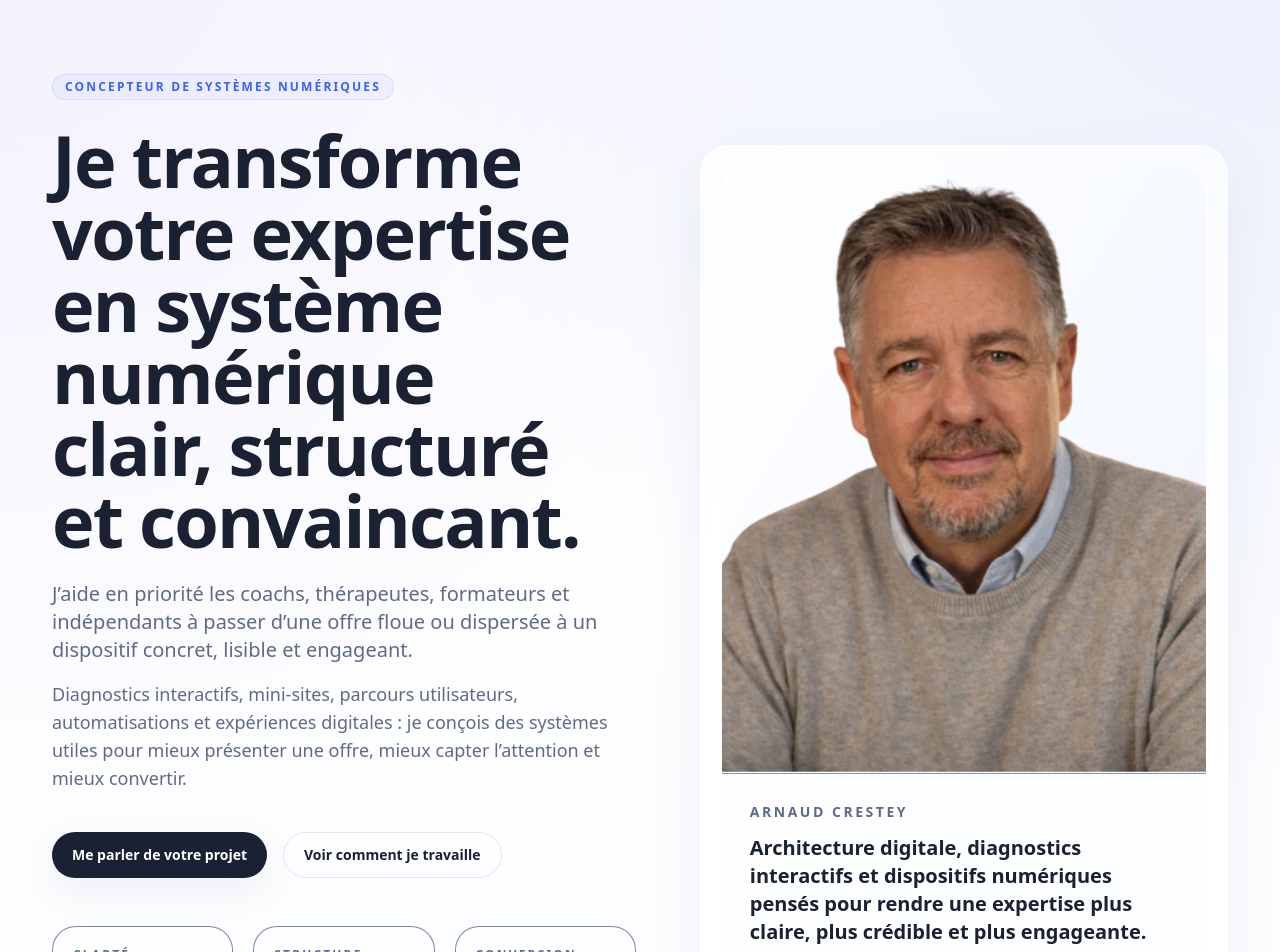
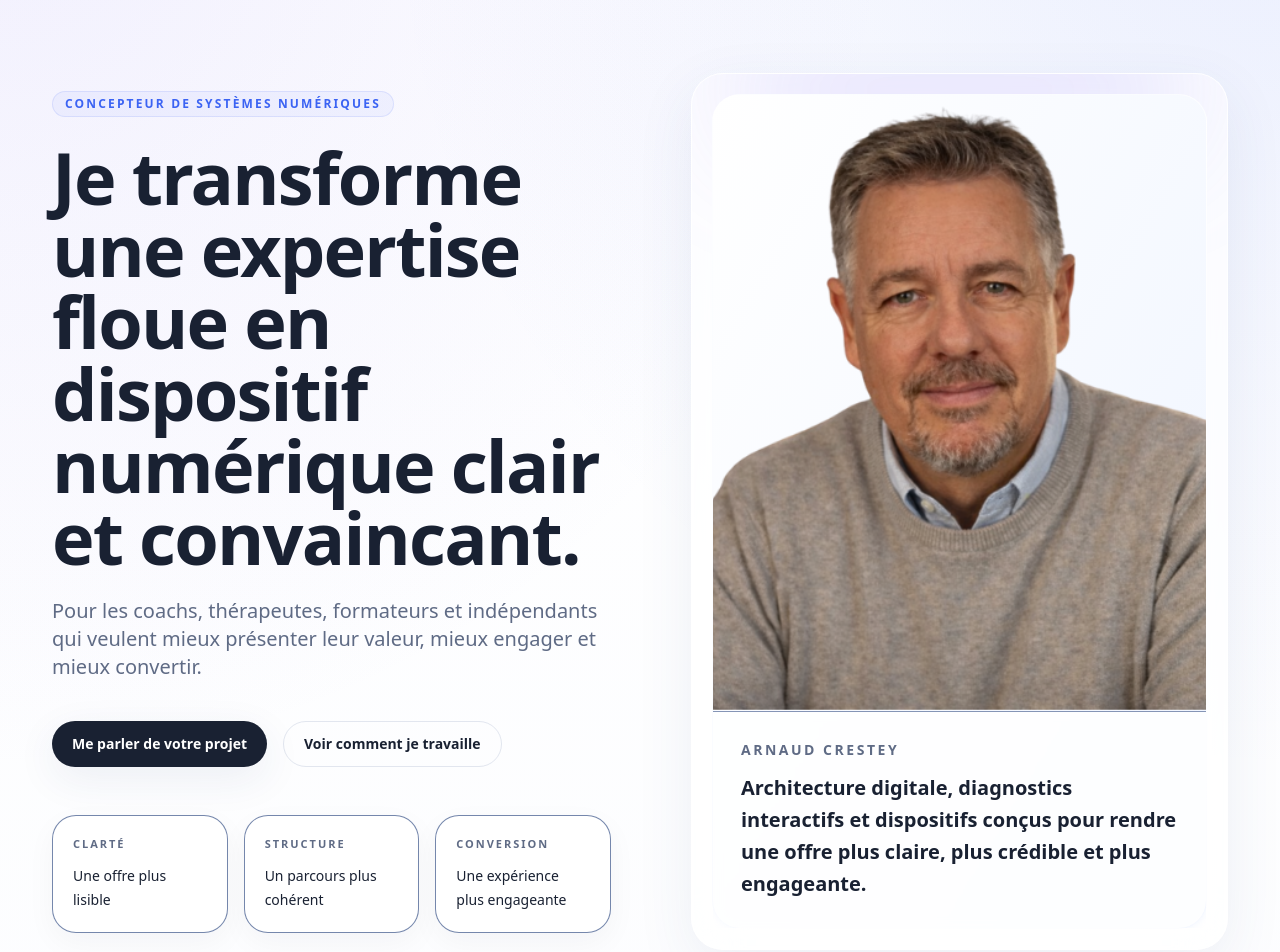
Before and after one commit to arnaudcrestey/portail-site-vitrine, a Next.js app: page / in a window 1280 px wide. Shown: the part 120-1072 px from the top of the page. Built offline with nearby package versions, Linux system fonts and the light colour scheme.

Commit message:
Update hero.tsx

```diff
--- a/components/hero.tsx
+++ b/components/hero.tsx
@@ -4,22 +4,16 @@ import { ButtonLink, Surface } from '@/components/ui';
 export function HomeHero() {
   return (
     <section className="relative overflow-hidden">
-      <div className="container-layout section-spacing grid items-center gap-12 lg:grid-cols-[1.05fr_0.95fr] lg:gap-16">
+      <div className="container-layout section-spacing grid items-center gap-12 lg:grid-cols-[1.02fr_0.98fr] lg:gap-20">
         <div>
           <span className="section-eyebrow">Concepteur de systèmes numériques</span>
 
-          <h1 className="mt-6 max-w-3xl text-balance text-5xl font-semibold leading-[1.02] sm:text-6xl lg:text-7xl">
-            Je transforme votre expertise en système numérique clair, structuré et convaincant.
+          <h1 className="mt-6 max-w-3xl text-balance text-5xl font-semibold leading-[0.98] sm:text-6xl lg:text-7xl">
+            Je transforme une expertise floue en dispositif numérique clair et convaincant.
           </h1>
 
           <p className="mt-6 max-w-2xl text-lg leading-8 text-slate sm:text-xl">
-            J’aide en priorité les coachs, thérapeutes, formateurs et indépendants à passer d’une offre floue ou
-            dispersée à un dispositif concret, lisible et engageant.
-          </p>
-
-          <p className="mt-4 max-w-2xl text-base leading-8 text-slate sm:text-lg">
-            Diagnostics interactifs, mini-sites, parcours utilisateurs, automatisations et expériences digitales : je
-            conçois des systèmes utiles pour mieux présenter une offre, mieux capter l’attention et mieux convertir.
+            Pour les coachs, thérapeutes, formateurs et indépendants qui veulent mieux présenter leur valeur, mieux engager et mieux convertir.
           </p>
 
           <div className="mt-10 flex flex-col gap-4 sm:flex-row">
@@ -30,27 +24,27 @@ export function HomeHero() {
             </ButtonLink>
           </div>
 
-          <dl className="mt-12 grid gap-5 sm:grid-cols-3">
+          <dl className="mt-12 grid gap-4 sm:grid-cols-3">
             {[
-              ['Clarté', 'Rendre une offre plus lisible et plus compréhensible'],
-              ['Structure', 'Transformer une expertise en parcours concret'],
-              ['Conversion', 'Créer des dispositifs plus engageants et crédibles'],
+              ['Clarté', 'Une offre plus lisible'],
+              ['Structure', 'Un parcours plus cohérent'],
+              ['Conversion', 'Une expérience plus engageante'],
             ].map(([label, value]) => (
               <div
                 key={label}
-                className="rounded-3xl border border-line/90 bg-white/65 p-5 backdrop-blur-sm"
+                className="rounded-[24px] border border-line/90 bg-white px-5 py-5 shadow-[0_10px_30px_rgba(15,23,42,0.04)]"
               >
-                <dt className="text-xs font-semibold uppercase tracking-[0.18em] text-slate">{label}</dt>
+                <dt className="text-[11px] font-semibold uppercase tracking-[0.18em] text-slate">{label}</dt>
                 <dd className="mt-3 text-sm font-medium leading-6 text-ink">{value}</dd>
               </div>
             ))}
           </dl>
         </div>
 
-        <Surface className="relative overflow-hidden p-4 sm:p-5">
-          <div className="absolute inset-x-8 top-0 h-24 rounded-full bg-secondary/18 blur-3xl" />
+        <Surface className="relative overflow-hidden rounded-[32px] p-4 sm:p-5">
+          <div className="absolute -top-10 left-10 right-10 h-28 rounded-full bg-secondary/20 blur-3xl" />
 
-          <div className="relative overflow-hidden rounded-[26px] border border-white/70 bg-gradient-to-br from-white to-mist">
+          <div className="relative overflow-hidden rounded-[28px] border border-white/70 bg-gradient-to-br from-white to-mist">
             <div className="relative aspect-[4/5]">
               <SmartImage
                 src="/arnaud-crestey-photo.png"
@@ -62,11 +56,10 @@ export function HomeHero() {
               />
             </div>
 
-            <div className="border-t border-line/80 bg-white/80 p-6 backdrop-blur-sm sm:p-7">
+            <div className="border-t border-line/80 bg-white/85 p-6 backdrop-blur-sm sm:p-7">
               <p className="text-sm font-semibold uppercase tracking-[0.18em] text-slate">Arnaud Crestey</p>
-              <p className="mt-3 text-xl font-semibold text-ink">
-                Architecture digitale, diagnostics interactifs et dispositifs numériques pensés pour rendre une
-                expertise plus claire, plus crédible et plus engageante.
+              <p className="mt-3 text-xl font-semibold leading-8 text-ink">
+                Architecture digitale, diagnostics interactifs et dispositifs conçus pour rendre une offre plus claire, plus crédible et plus engageante.
               </p>
             </div>
           </div>
```
